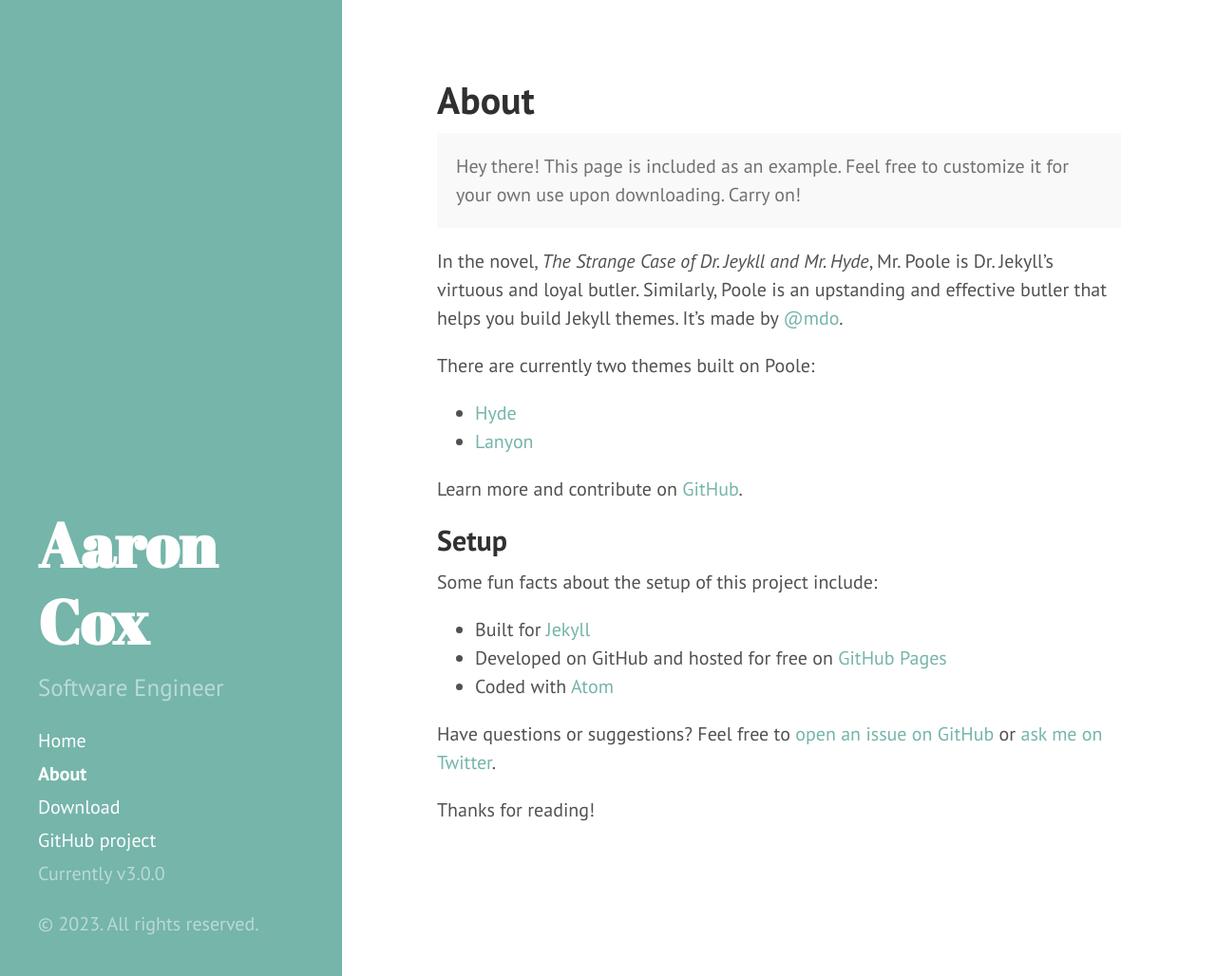
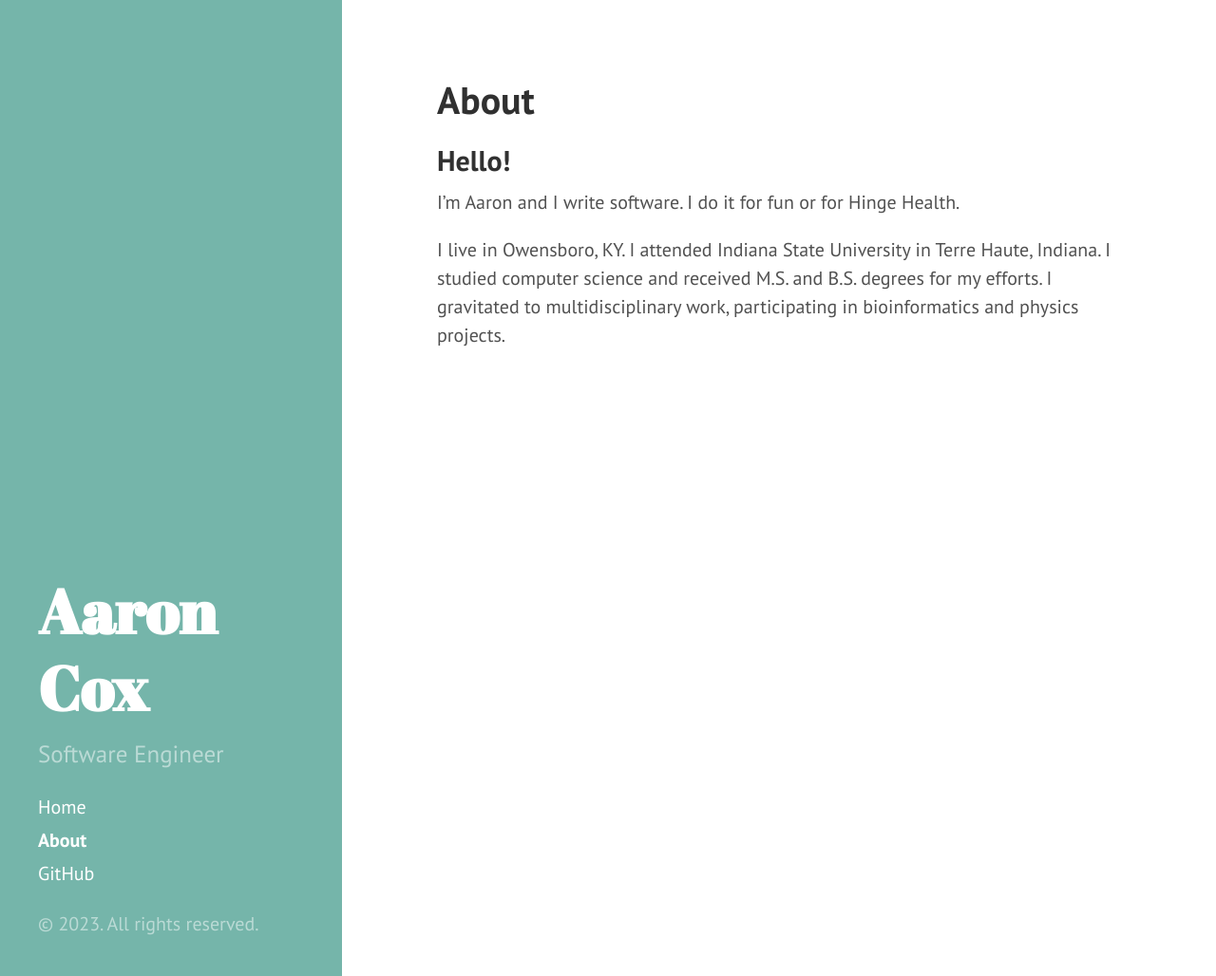
Before and after one commit to aaronmcox/aaronmcox.github.io, a Jekyll site: the page built from about.md, in a window 1280 px wide and 1028 px high. Shown: the whole window at 95% size. Built offline with Jekyll 4.4.1, drawn with Linux system fonts in a browser that asks for light colours.

Commit message:
some updates

```diff
--- a/_config.yml
+++ b/_config.yml
@@ -1,20 +1,24 @@
 # Setup
-title:            Aaron Cox
-tagline:          'A Jekyll theme'
-description:      'Software Engineer'
-url:              https://aaroncox.dev
-baseurl:          ''
-paginate:         5
+title: Aaron Cox
+tagline: 'A Jekyll theme'
+description: 'Software Engineer'
+url: https://aaroncox.dev
+baseurl: '/'
+paginate: 10
 
 # About and contact
 author:
-  name:           'Aaron Cox'
-  url:            https://aaroncox.dev
+ name: 'Aaron Cox'
+ url: https://aaroncox.dev
+
+github:
+ repo: 'https://github.com/aaronmcox/aaronmcox.github.io'
+ profile: 'https://github.com/aaronmcox'
 
 # Gems
 plugins:
-  - jekyll-paginate
-  - jekyll-gist
+ - jekyll-paginate
+ - jekyll-gist
 
 # Custom vars
-version:          3.0.0
+version: 3.0.0
--- a/_includes/sidebar.html
+++ b/_includes/sidebar.html
@@ -26,9 +26,9 @@
         {% endif %}
       {% endfor %}
 
-      <a class="sidebar-nav-item" href="{{ site.github.repo }}/archive/v{{ site.version }}.zip">Download</a>
-      <a class="sidebar-nav-item" href="{{ site.github.repo }}">GitHub project</a>
-      <span class="sidebar-nav-item">Currently v{{ site.version }}</span>
+      <a class="sidebar-nav-item" href="{{ site.github.profile }}">
+        GitHub
+      </a>
     </nav>
 
     <p>&copy; {{ site.time | date: '%Y' }}. All rights reserved.</p>
--- a/about.md
+++ b/about.md
@@ -3,27 +3,10 @@ layout: page
 title: About
 ---
 
-<p class="message">
-  Hey there! This page is included as an example. Feel free to customize it for your own use upon downloading. Carry on!
-</p>
+<div class="theme-base-0b">
+  <h2>Hello!</h2>
+</div>
 
-In the novel, *The Strange Case of Dr. Jeykll and Mr. Hyde*, Mr. Poole is Dr. Jekyll's virtuous and loyal butler. Similarly, Poole is an upstanding and effective butler that helps you build Jekyll themes. It's made by [@mdo](https://twitter.com/mdo).
+I'm Aaron and I write software. I do it for fun or for Hinge Health.
 
-There are currently two themes built on Poole:
-
-* [Hyde](https://hyde.getpoole.com)
-* [Lanyon](https://lanyon.getpoole.com)
-
-Learn more and contribute on [GitHub](https://github.com/poole).
-
-## Setup
-
-Some fun facts about the setup of this project include:
-
-* Built for [Jekyll](https://jekyllrb.com)
-* Developed on GitHub and hosted for free on [GitHub Pages](https://pages.github.com)
-* Coded with [Atom](https://atom.io)
-
-Have questions or suggestions? Feel free to [open an issue on GitHub](https://github.com/poole/issues/new) or [ask me on Twitter](https://twitter.com/mdo).
-
-Thanks for reading!
+I live in Owensboro, KY. I attended Indiana State University in Terre Haute, Indiana. I studied computer science and received M.S. and B.S. degrees for my efforts. I gravitated to multidisciplinary work, participating in bioinformatics and physics projects.
```
Also changed, not shown: _posts/2020-04-01-whats-jekyll.md (deleted, +0 -12 lines), _posts/2020-04-02-example-content.md (deleted, +0 -138 lines), _posts/2020-04-04-introducing-hyde.md (deleted, +0 -37 lines), _posts/2023-11-03-post0.md (added, +6 -0 lines).
